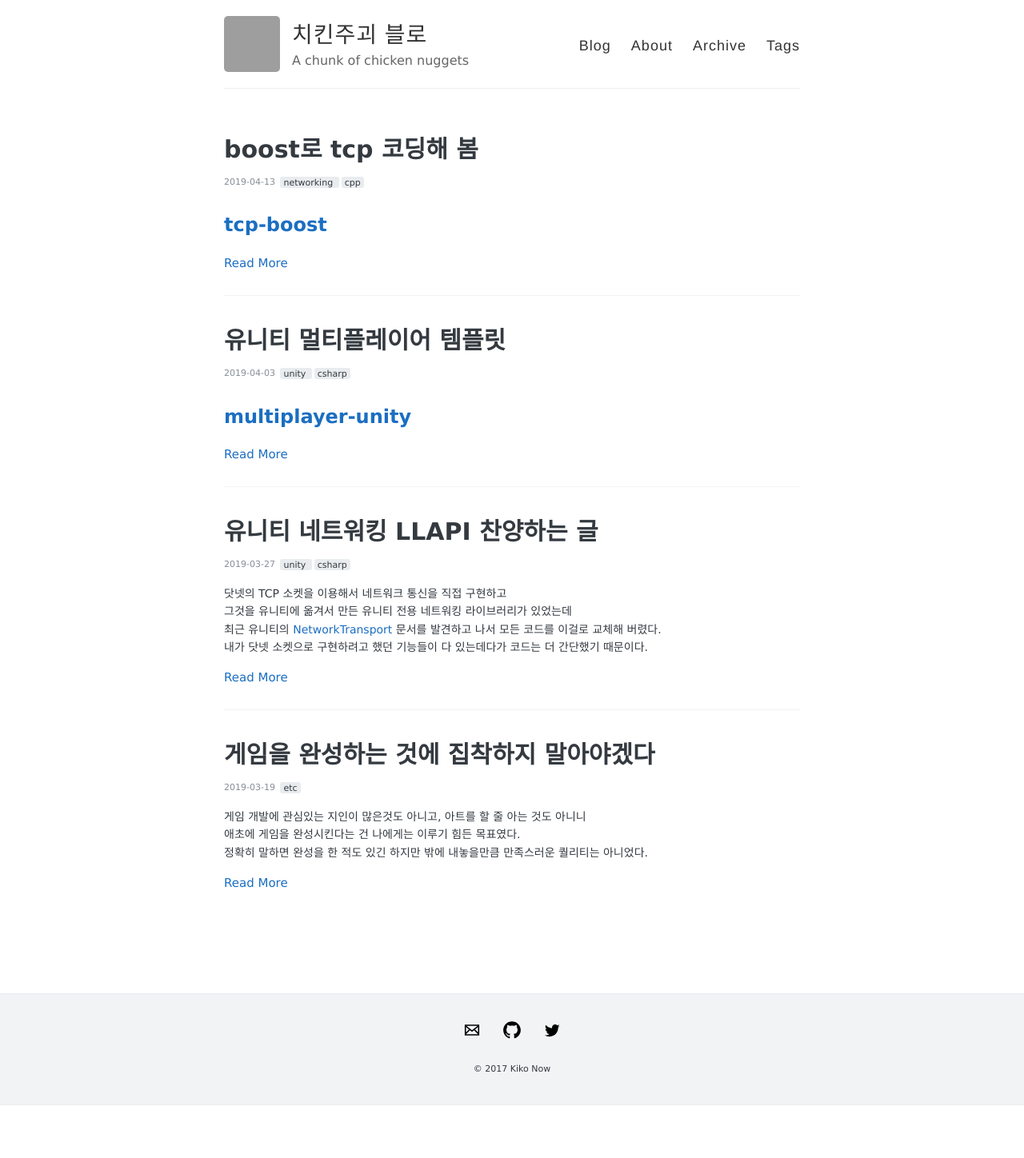
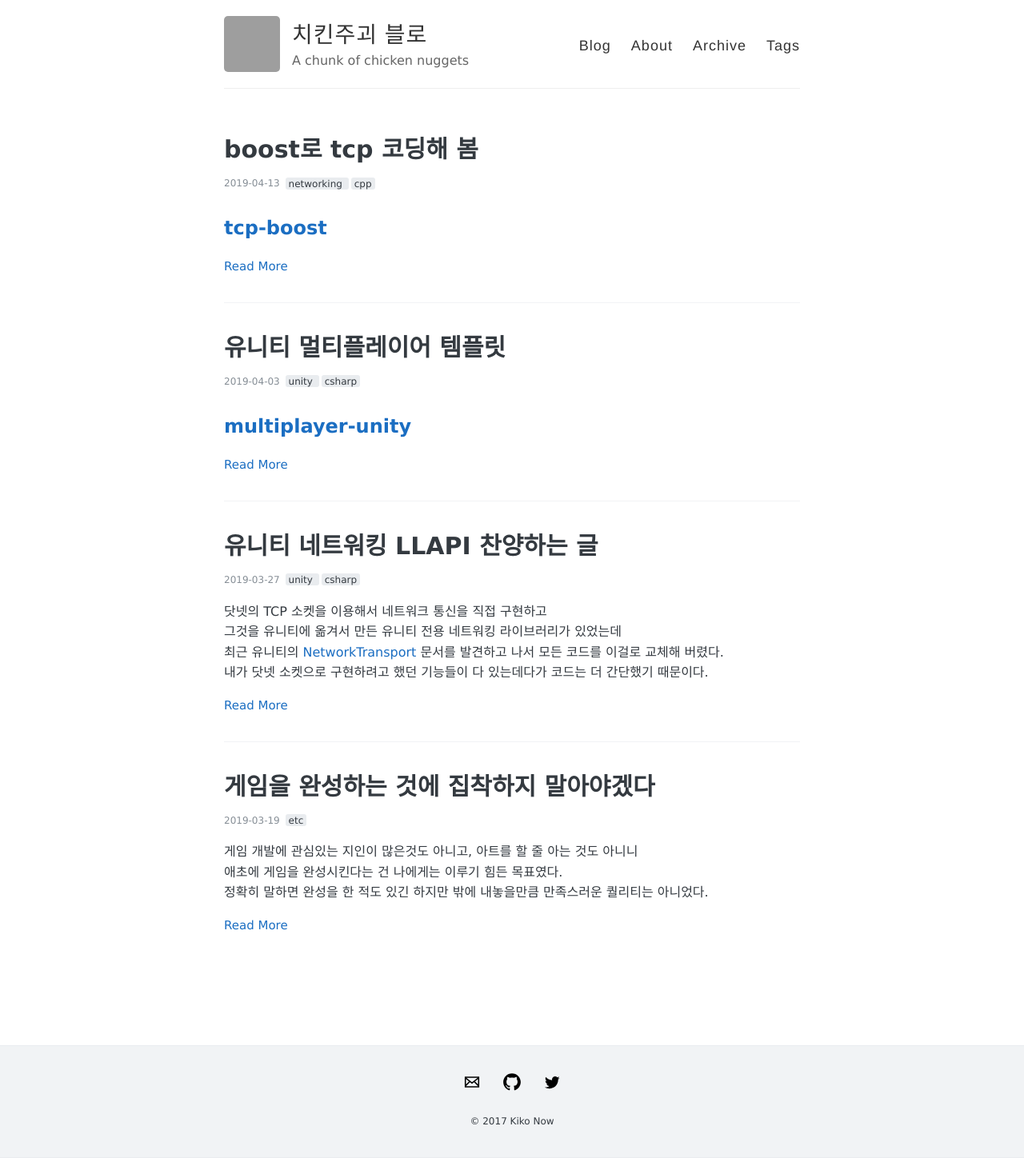
Before and after one commit to chickeningot/chickeningot.github.io, a Jekyll site: the page built from index.html, in a window 1280 px wide. Shown: the whole page at 80% size. Built offline with Jekyll 4.4.1, drawn with Linux system fonts in a browser that asks for light colours; the list of posts is cut into pages by our own code; before the commit the page ends 1382 px from its top, so only the background shows below that; grey boxes are pictures that could not be loaded.

Commit message:
modifying font size

```diff
--- a/_sass/_variables.scss
+++ b/_sass/_variables.scss
@@ -24,8 +24,8 @@ $base-font: 'Spoqa Han Sans', 'Source Sans Pro', 'Apple SD Gothic Neo', 'Nanum B
 $code-font: 'Menlo', 'Courier New', 'Monaco', 'Spoqa Han Sans', monospace;
 
 // Font sizes
-$base-font-size: 14px;
-$small-font-size: 11px;
+$base-font-size: 16px;
+$small-font-size: 12px;
 
 // Colors
 $base-color: $oc-gray-8;
```
